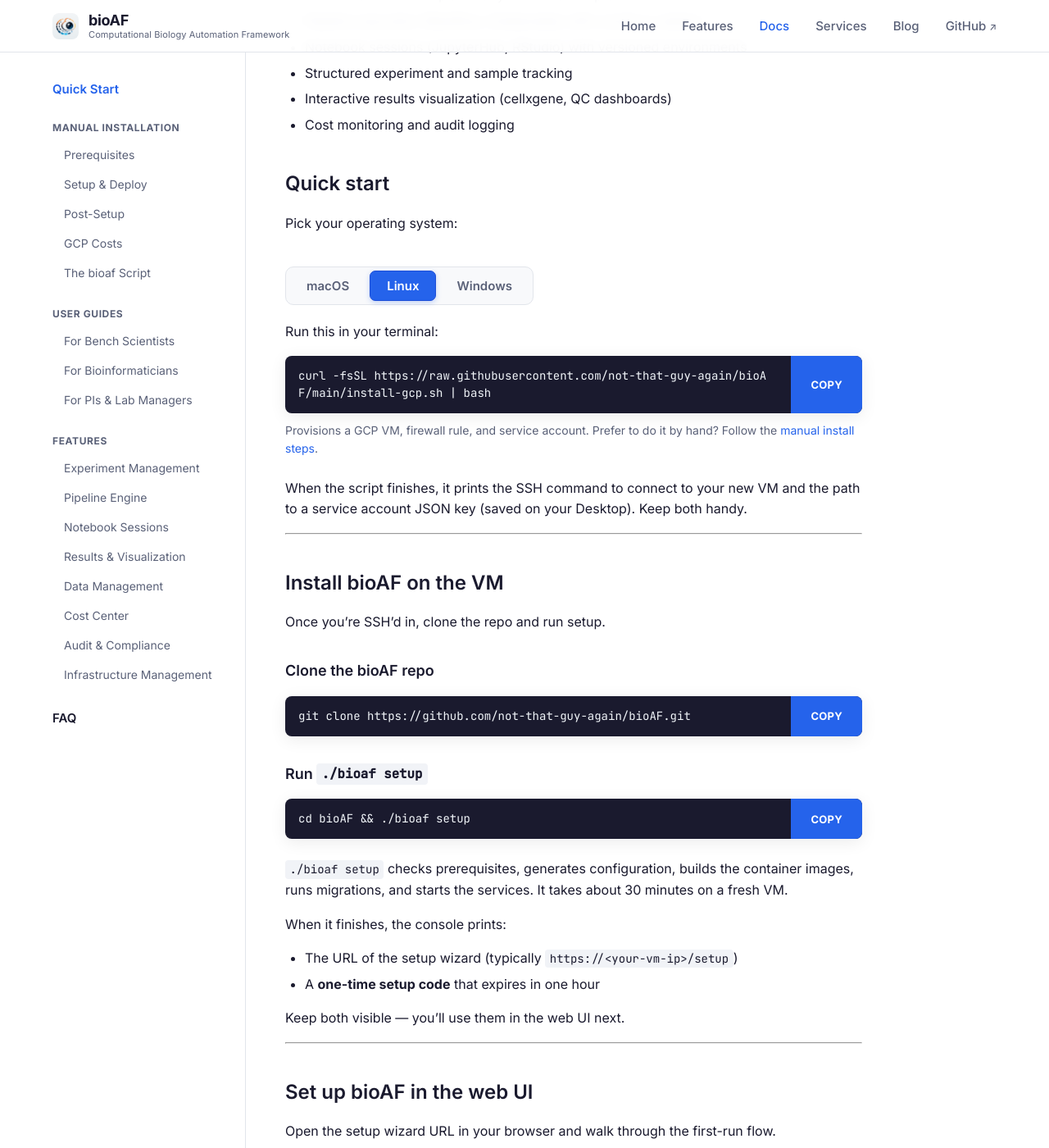
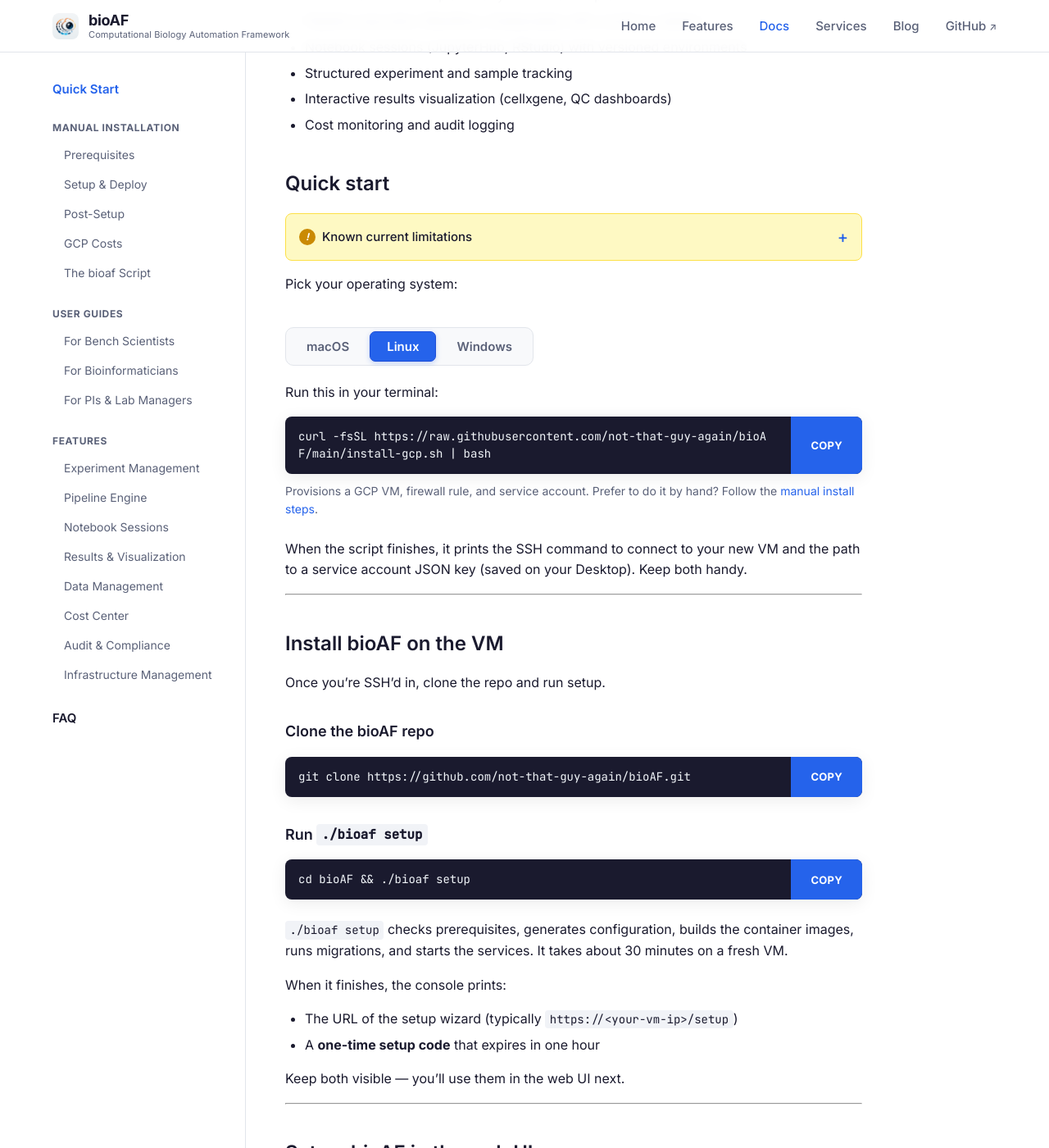
Before and after one commit to not-that-guy-again/bioaf-site, a Jekyll site: the page built from docs/index.md, in a window 1280 px wide and 1400 px high, scrolled down 360 px. Shown: the whole window at 82% size. Built offline with Jekyll 4.4.1, drawn with Linux system fonts in a browser that asks for light colours.

Commit message:
note GCP region limitations in install guides

```diff
--- a/_includes/info-bubble.html
+++ b/_includes/info-bubble.html
@@ -1,6 +1,6 @@
-<details class="info-bubble">
+<details class="info-bubble{% if include.variant %} info-bubble--{{ include.variant }}{% endif %}">
   <summary>
-    <span class="info-icon">i</span>
+    <span class="info-icon">{% if include.variant == "warning" %}!{% else %}i{% endif %}</span>
     {{ include.title }}
   </summary>
   <div class="info-content">
--- a/assets/css/main.css
+++ b/assets/css/main.css
@@ -1148,6 +1148,19 @@
   font-size: 0.9375rem;
 }
 
+.info-bubble--warning {
+  background: #fef9c3;
+  border-color: #fde047;
+}
+
+.info-bubble--warning .info-icon {
+  background: #ca8a04;
+}
+
+.info-bubble--warning summary::after {
+  color: #ca8a04;
+}
+
 .info-bubble summary {
   padding: 0.75rem 1rem;
   cursor: pointer;
--- a/docs/index.md
+++ b/docs/index.md
@@ -16,6 +16,8 @@
 - Cost monitoring and audit logging
 
 ## Quick start
+
+{% include info-bubble.html variant="warning" title="Known current limitations" content="<ul><li><strong>us-central1</strong> is known to work.</li><li><strong>us-west1</strong> has an aggressive quota that blocks automated deployment — you'll need to contact Google to raise your quota first.</li><li>Cross-region deployments are currently a beta feature.</li></ul>" %}
 
 Pick your operating system:
 
```
Also changed, not shown: docs/installation/setup.md (+2 -0 lines).
